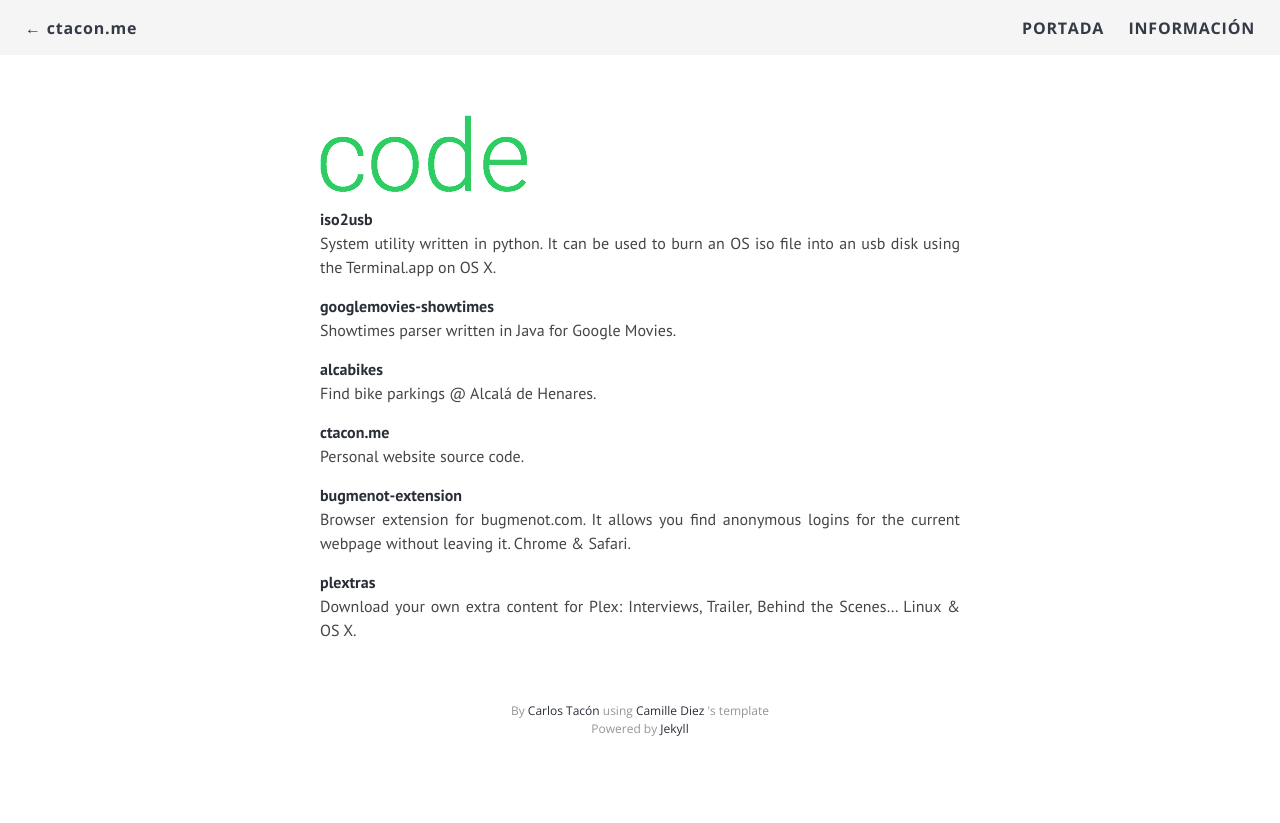
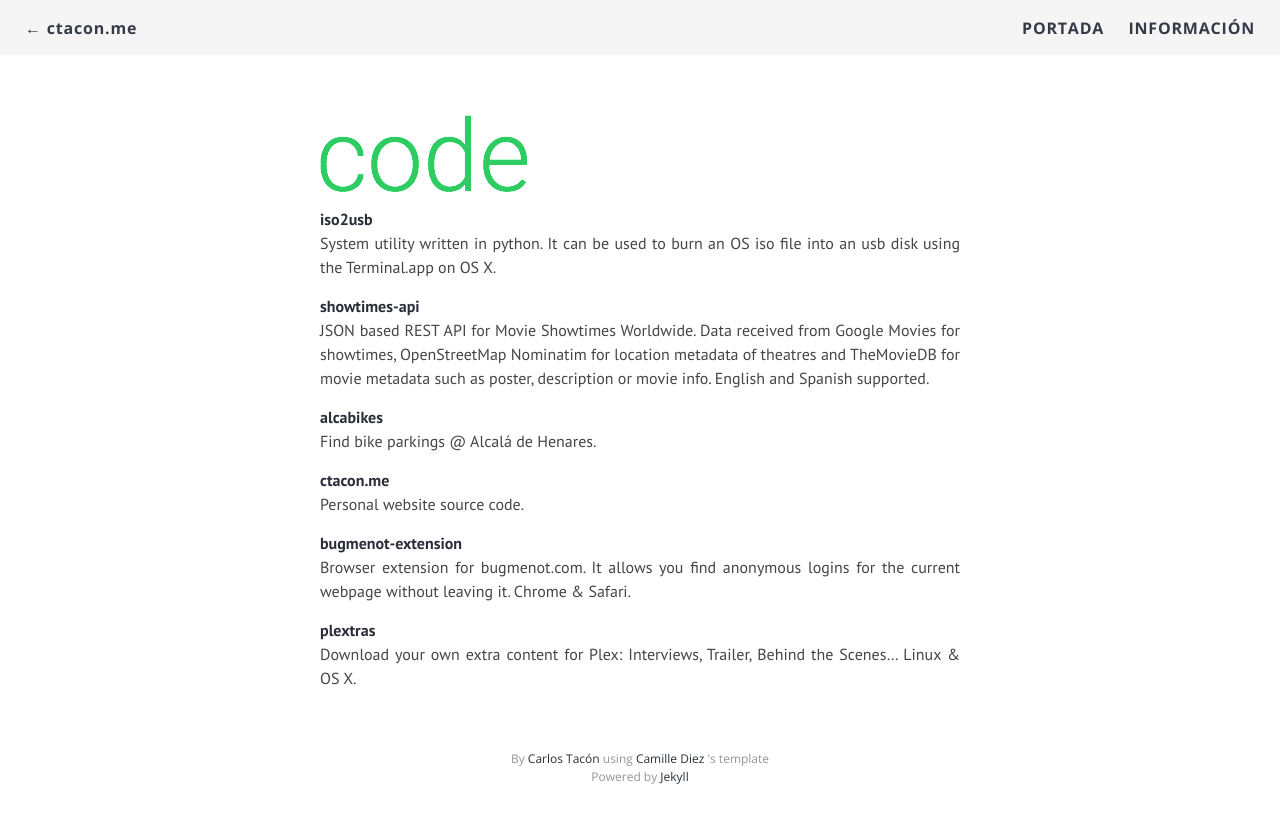
Before and after one commit to carlosjtacon/onclick, a Jekyll site: the page built from labs.md, in a window 1280 px wide. Shown: the top 823 px of the page. Built offline with Jekyll 4.4.1, drawn with Linux system fonts in a browser that asks for light colours; nearby versions of some CDN libraries; Markdown is read by kramdown in place of the engine named in the settings.

Commit message:
showtimes mejorado en vez de jsoup

```diff
--- a/labs.md
+++ b/labs.md
@@ -9,8 +9,8 @@ permalink: /labs/
 #### [iso2usb](https://github.com/carlosjtacon/iso2usb)
 System utility written in python. It can be used to burn an OS iso file into an usb disk using the Terminal.app on OS X.
 
-#### [googlemovies-showtimes](https://github.com/carlosjtacon/googlemovies-showtimes)
-Showtimes parser written in Java for Google Movies.
+#### [showtimes-api](https://github.com/carlosjtacon/showtimes-api)
+JSON based REST API for Movie Showtimes Worldwide. Data received from Google Movies for showtimes, OpenStreetMap Nominatim for location metadata of theatres and TheMovieDB for movie metadata such as poster, description or movie info. English and Spanish supported.
 
 #### [alcabikes](https://github.com/carlosjtacon/alcabikes)
 Find bike parkings @ Alcalá de Henares.
```
